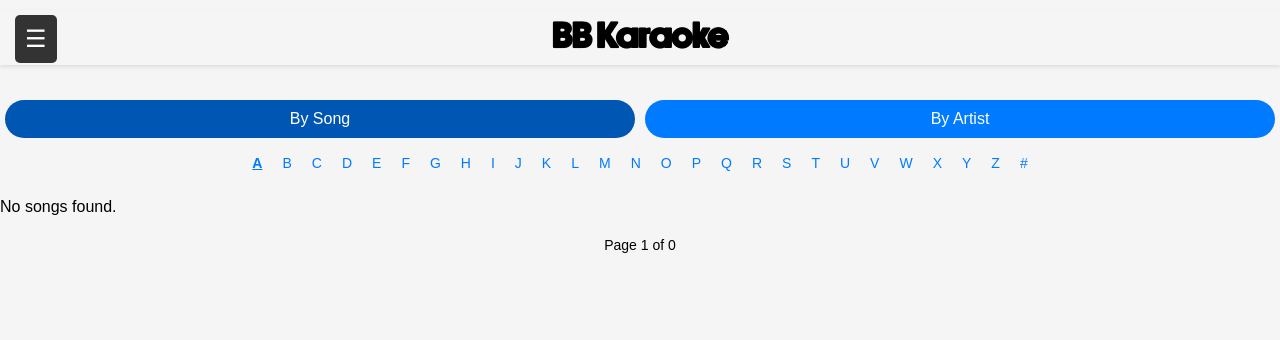
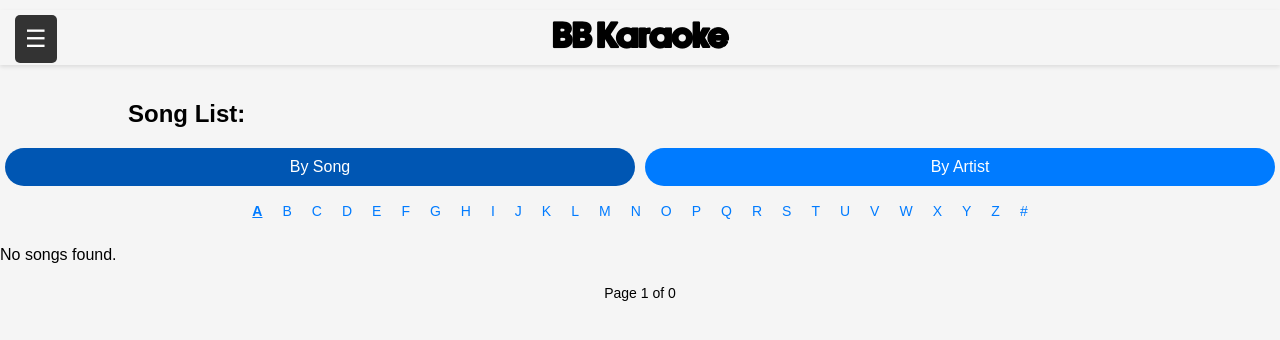
Before and after one commit to mhdkhadafi/bb_karaoke, a Flask app: page /song_list in a window 1280 px wide. Shown: the top 340 px of the page. Run offline with Flask 3, Linux system fonts and the light colour scheme; data that the repository does not hold is empty; parts of the project's set-up code (start-up, migrations or seed data) failed here and were passed over.

Commit message:
final styl

```diff
--- a/app/app/static/styles.css
+++ b/app/app/static/styles.css
@@ -162,8 +162,8 @@
 
 /* Headings for Results */
 .results-container h2,
-.spotify-results-container h2
-.song-list-container h2
+.spotify-results-container h2,
+.song-list-container h2,
 .queue-container h2 {
     width: 80%;
     max-width: 1200px;
@@ -204,6 +204,7 @@
 }
 
 .result-item {
+    position: relative;
     background-color: #fff;
     padding: 15px;
     margin-bottom: 10px;
--- a/app/app/templates/song_list.html
+++ b/app/app/templates/song_list.html
@@ -25,6 +25,7 @@
 
     <!-- Song List Container -->
     <div class="song-list-container">
+        <h2>Song List:</h2>
         <!-- Toggle between 'By Song' and 'By Artist' -->
         <div class="toggle-buttons">
             <a href="{{ url_for('main.song_list', view='song', letter=letter) }}" class="toggle-button {{ 'active' if view_type == 'song' else '' }}">By Song</a>
```
